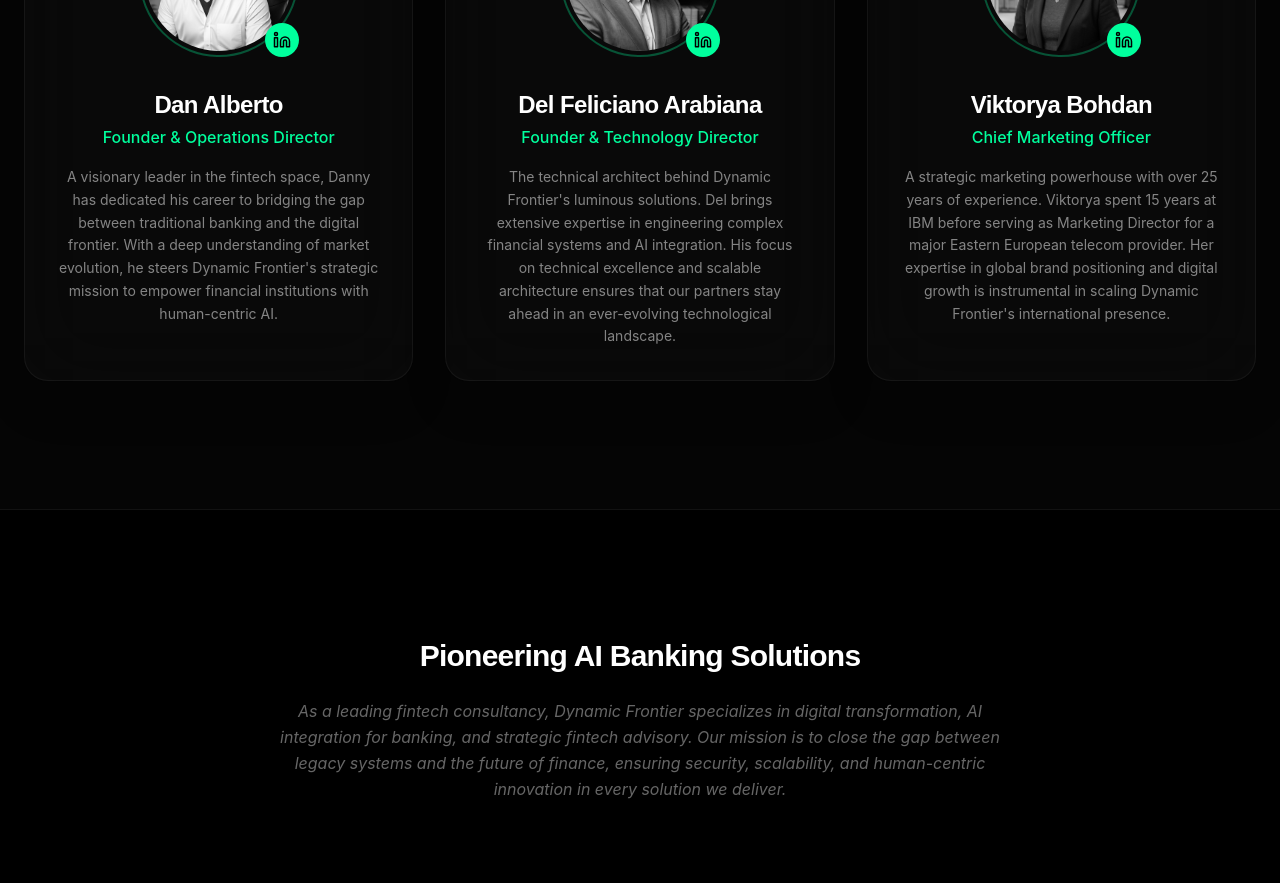
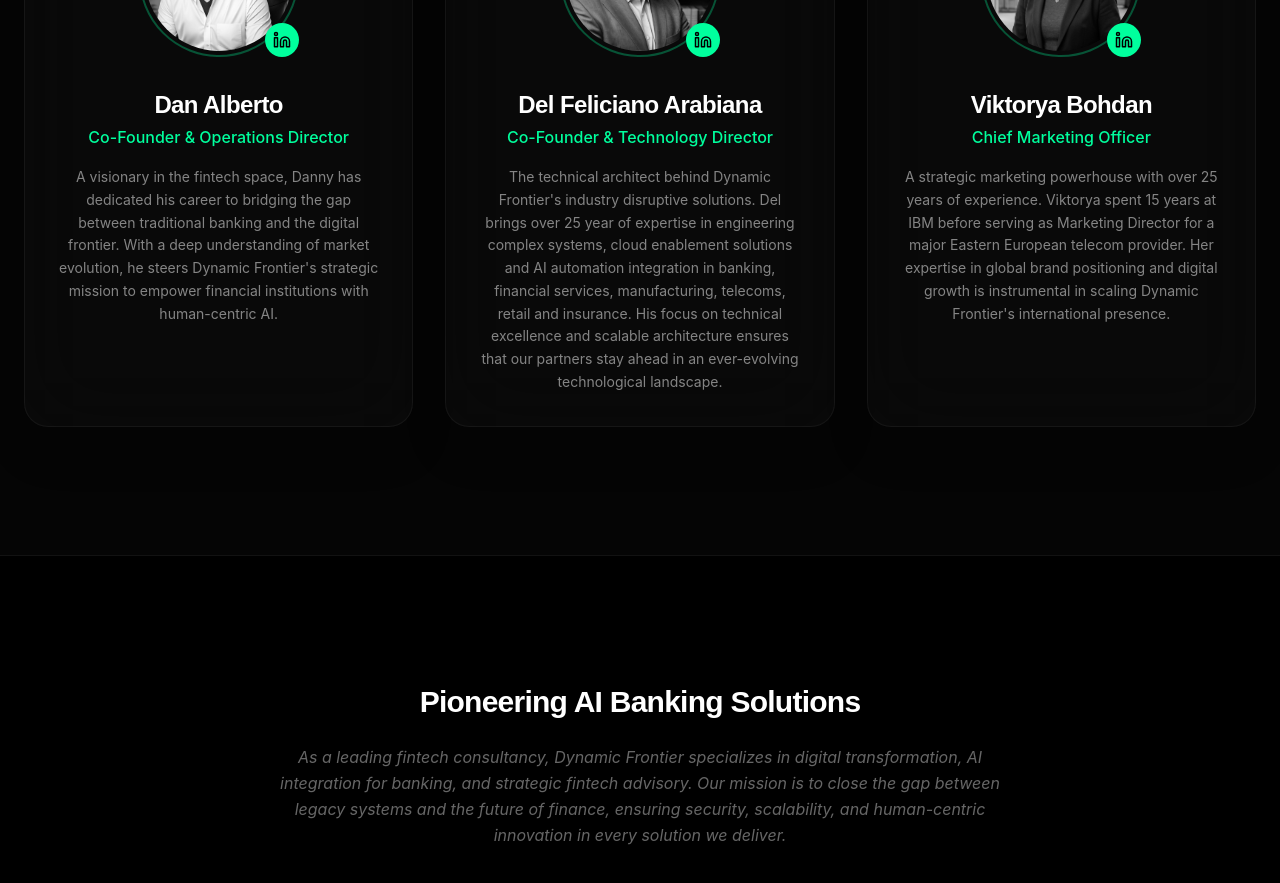
Before and after one commit to DelTechWerx/sugr-ai, a React (Vite) app: page /about in a window 1280 px wide. Shown: the part 1080-1963 px from the top of the page. Built offline with nearby package versions, Linux system fonts and the light colour scheme.

Commit message:
Added About Page changes

```diff
--- a/src/pages/About.tsx
+++ b/src/pages/About.tsx
@@ -5,15 +5,15 @@ const About = () => {
   const founders = [
     {
       name: "Dan Alberto",
-      role: "Founder & Operations Director",
-      bio: "A visionary leader in the fintech space, Danny has dedicated his career to bridging the gap between traditional banking and the digital frontier. With a deep understanding of market evolution, he steers Dynamic Frontier's strategic mission to empower financial institutions with human-centric AI.",
+      role: "Co-Founder & Operations Director",
+      bio: "A visionary in the fintech space, Danny has dedicated his career to bridging the gap between traditional banking and the digital frontier. With a deep understanding of market evolution, he steers Dynamic Frontier's strategic mission to empower financial institutions with human-centric AI.",
       linkedin: "https://www.linkedin.com/in/danfrancisalberto/",
       image: "./asset/danny.jpg"
     },
     {
       name: "Del Feliciano Arabiana",
-      role: "Founder & Technology Director",
-      bio: "The technical architect behind Dynamic Frontier's luminous solutions. Del brings extensive expertise in engineering complex financial systems and AI integration. His focus on technical excellence and scalable architecture ensures that our partners stay ahead in an ever-evolving technological landscape.",
+      role: "Co-Founder & Technology Director",
+      bio: "The technical architect behind Dynamic Frontier's industry disruptive solutions. Del brings over 25 year of expertise in engineering complex systems, cloud enablement solutions and AI automation integration in banking, financial services, manufacturing, telecoms, retail and insurance. His focus on technical excellence and scalable architecture ensures that our partners stay ahead in an ever-evolving technological landscape.",
       linkedin: "https://www.linkedin.com/in/darabiana/",
       image: "./asset/darabiana.jpg"
     },
@@ -21,7 +21,7 @@ const About = () => {
       name: "Viktorya Bohdan",
       role: "Chief Marketing Officer",
       bio: "A strategic marketing powerhouse with over 25 years of experience. Viktorya spent 15 years at IBM before serving as Marketing Director for a major Eastern European telecom provider. Her expertise in global brand positioning and digital growth is instrumental in scaling Dynamic Frontier's international presence.",
-      linkedin: "#",
+      linkedin: "https://www.linkedin.com/in/vikbohdan/",
       image: "./asset/viktoria.png"
     }
   ];
```
